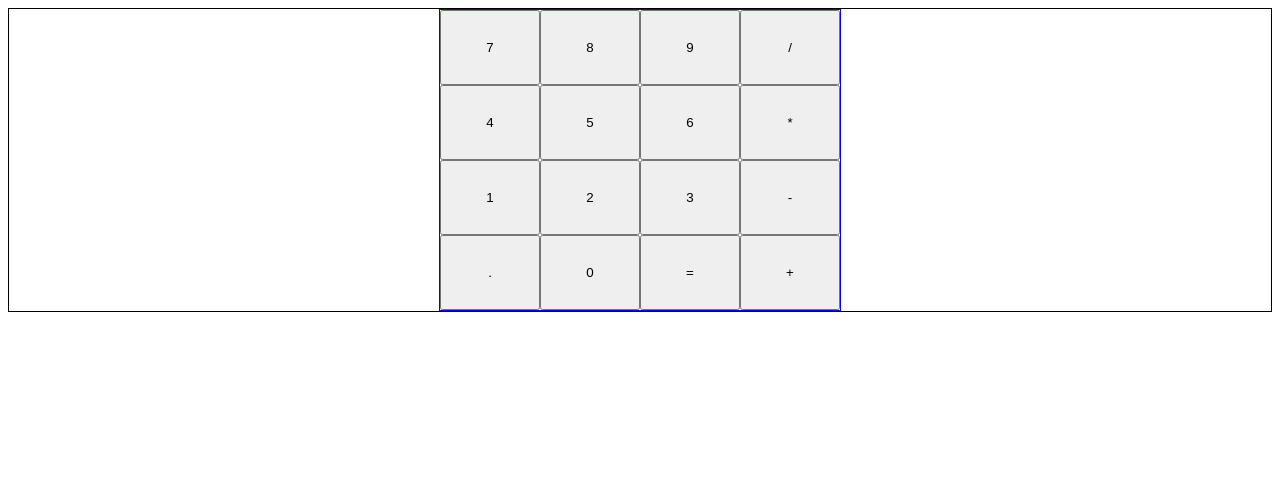
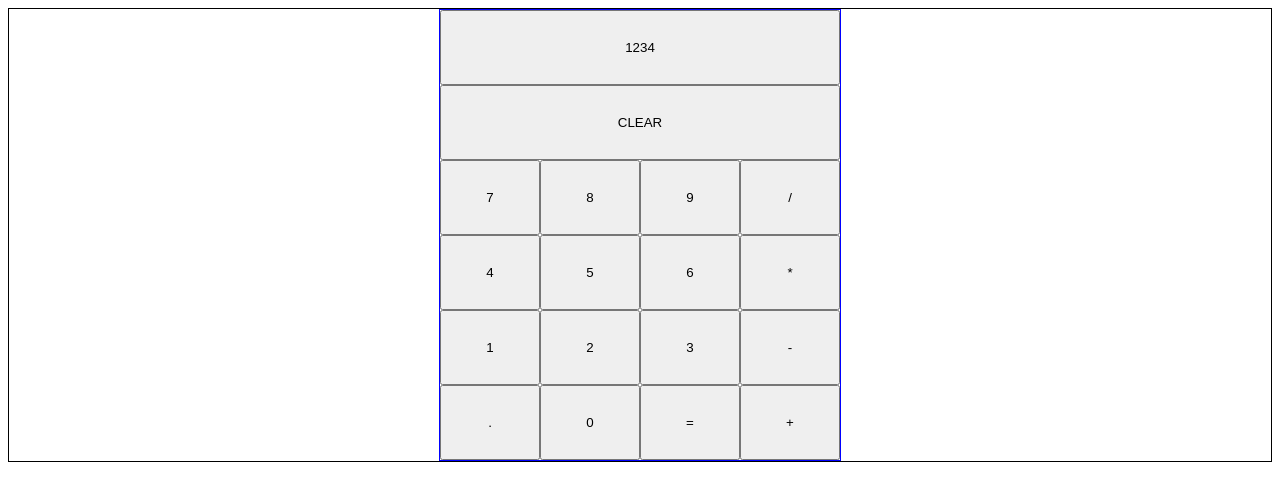
Before and after one commit to sanp1217/Calculator, a plain HTML site: page index.html in a window 1280 px wide. Drawn offline with Linux system fonts and the light colour scheme.

Commit message:
Adds display and clear button with styles

```diff
--- a/index.html
+++ b/index.html
@@ -11,6 +11,9 @@
 <body>
     <div id="calcContainer">
         <div id="btnsContainer">
+            <button class="display">1234</button>
+            <button class="clearBtn">CLEAR</button>
+
             <button class="numberBtn">7</button>
             <button class="numberBtn">8</button>
             <button class="numberBtn">9</button>
--- a/styles.css
+++ b/styles.css
@@ -16,3 +16,11 @@
     width: 100px;
     height: 75px;
 }
+
+#btnsContainer .display{
+    width: 400px;
+}
+
+#btnsContainer .clearBtn{
+    width: 400px;
+}
```
